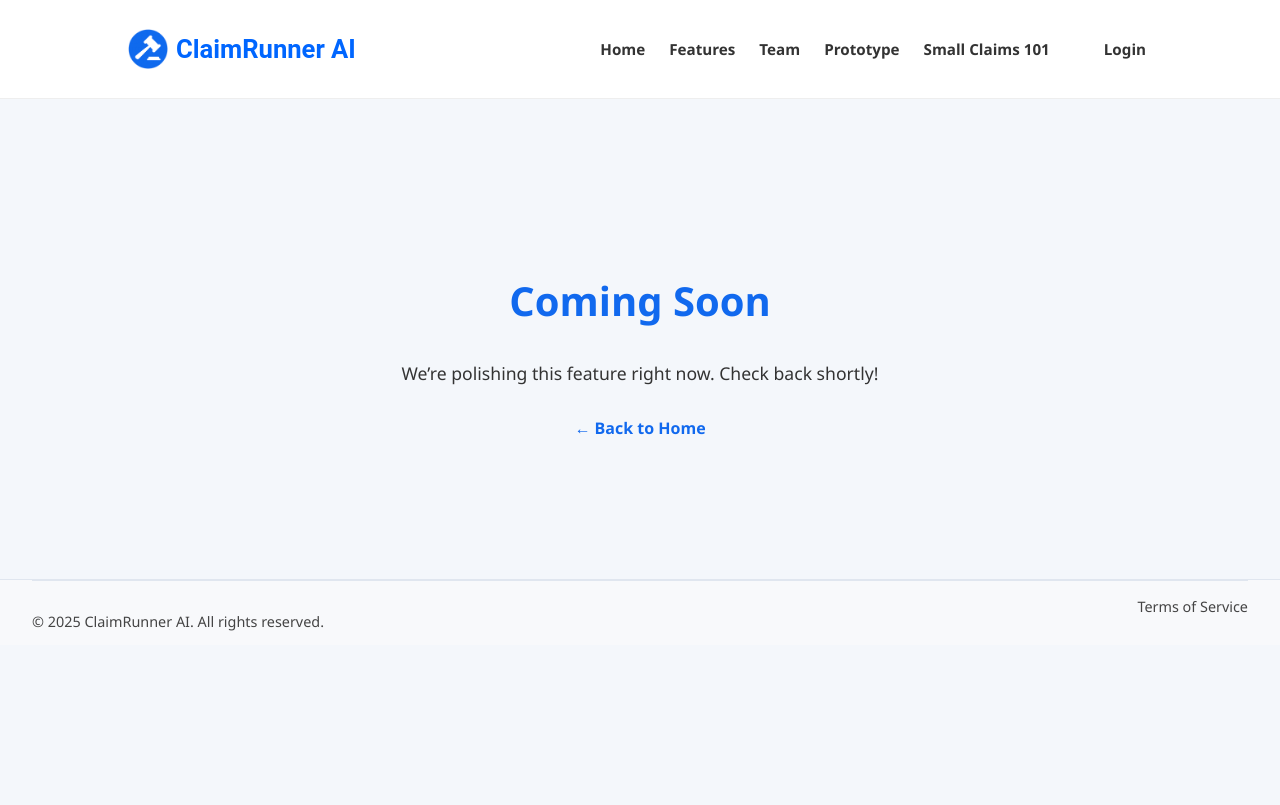
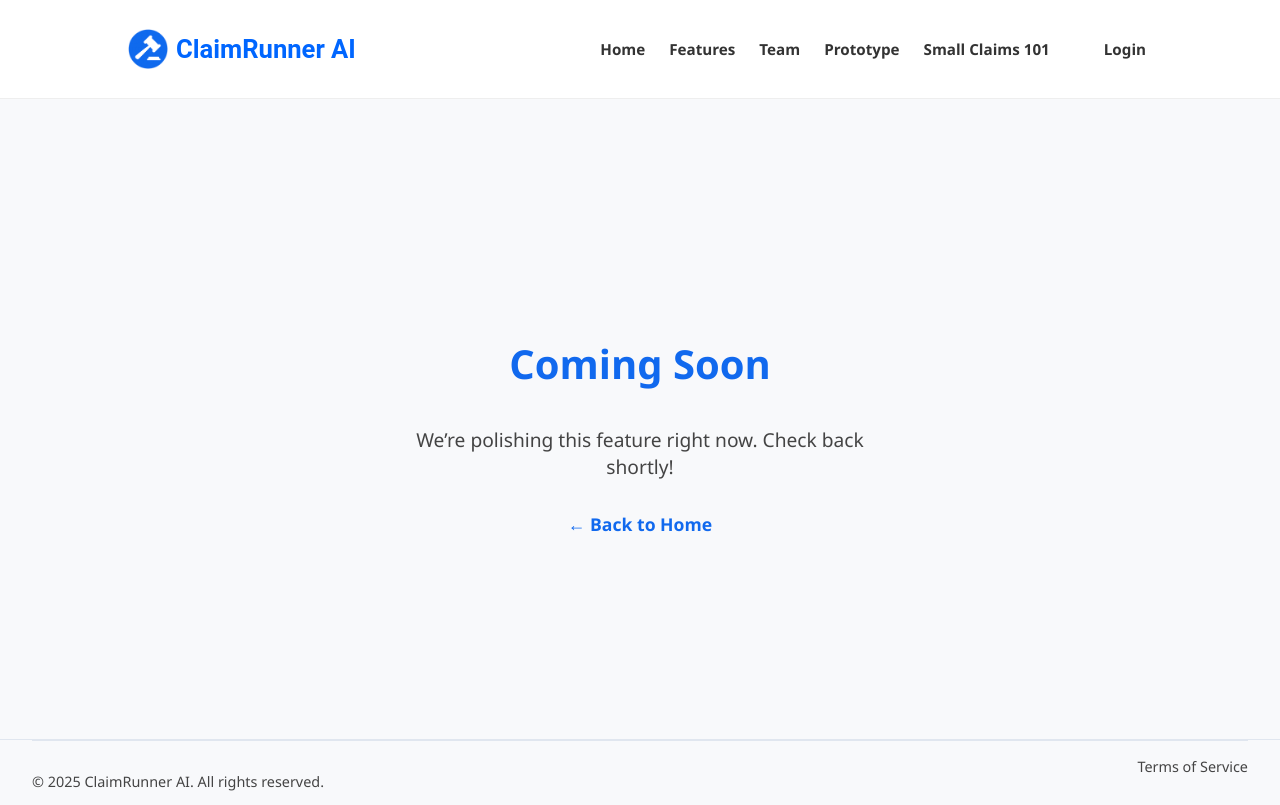
Before and after one commit to rakkshanda/claimrunner.ai, a React (Create React App) app: page /coming-soon in a window 1280 px wide. Built offline with nearby package versions, Linux system fonts and the light colour scheme.

Commit message:
team card layout and ocntact form

```diff
--- a/src/pages/ComingSoon.scss
+++ b/src/pages/ComingSoon.scss
@@ -1,11 +1,13 @@
 /* src/pages/ComingSoon.scss */
 .comingsoon {
-  min-height: 60vh;
+  min-height: 72vh; /* full viewport height */
   display: flex;
   flex-direction: column;
-  justify-content: center;
-  align-items: center;
+  justify-content: center; /* vertical center */
+  align-items: center; /* horizontal center */
   text-align: center;
+  background: #f8f9fb;
+  padding: 2rem;
 
   h1 {
     font-size: 2.5rem;
@@ -14,14 +16,17 @@
   }
 
   p {
+    font-size: 1.2rem;
+    color: #444;
     margin-bottom: 2rem;
-    font-size: 1.1rem;
+    max-width: 500px;
   }
 
   a {
     color: #1169ee;
     font-weight: 600;
     text-decoration: none;
+    font-size: 1.1rem;
 
     &:hover {
       text-decoration: underline;
--- a/src/pages/Home.jsx
+++ b/src/pages/Home.jsx
@@ -41,7 +41,7 @@ function Home() {
 
   return (
     <div className="home">
-      {/* ─── Landing Zone ─────────────────────────────── */}
+      {/* Landing Zone */}
       <section className="landing">
         <div className="landing-content">
           <h1>
@@ -56,7 +56,7 @@ function Home() {
         </div>
       </section>
 
-      {/* ─── Features ─────────────────────────────────── */}
+      {/* Features */}
       <section className="features" id="features">
         <h2>Your Claim. Made Simple.</h2>
         <p className="subhead">
@@ -70,8 +70,17 @@ function Home() {
               className="feature-card"
               role="button"
               tabIndex={0}
-              onClick={() => navigate('/coming-soon')}
-              onKeyDown={(e) => e.key === 'Enter' && navigate('/coming-soon')}
+              onClick={() =>
+                title === 'Eligibility Checker'
+                  ? navigate('/dashboard')
+                  : navigate('/coming-soon')
+              }
+              onKeyDown={(e) =>
+                e.key === 'Enter' &&
+                (title === 'Eligibility Checker'
+                  ? navigate('/dashboard')
+                  : navigate('/coming-soon'))
+              }
             >
               <h3>{title}</h3>
               <p>{desc}</p>
@@ -79,15 +88,20 @@ function Home() {
           ))}
         </div>
       </section>
- <section className="mission">
+
+      {/* Mission */}
+      <section className="mission">
         <h2>Our Mission</h2>
         <h4>Expanding Access to Justice</h4>
         <p>
-          ClaimRunner AI’s mission is simple: to expand access to justice through information and technology. We're building an AI‑powered platform designed to guide anyone through the small claims process, from start to finish. For those who have found the legal system confusing or out of reach, we aim to make the process more understandable and more accessible.
+          ClaimRunner AI’s mission is simple: to expand access to justice through information and
+          technology. We're building an AI-powered platform designed to guide anyone through the
+          small claims process, from start to finish. For those who have found the legal system
+          confusing or out of reach, we aim to make the process more understandable and more
+          accessible.
         </p>
         <img src={missionImage} alt="Mission illustration" />
       </section>
-
     </div>
   );
 }
--- a/src/pages/Team.scss
+++ b/src/pages/Team.scss
@@ -35,7 +35,6 @@
     display: flex;
     flex-direction: column;
     align-items: center;
-    min-height: 260px;
 
     /* Hover only on devices that support it */
     @media (hover: hover) and (pointer: fine) {
```
